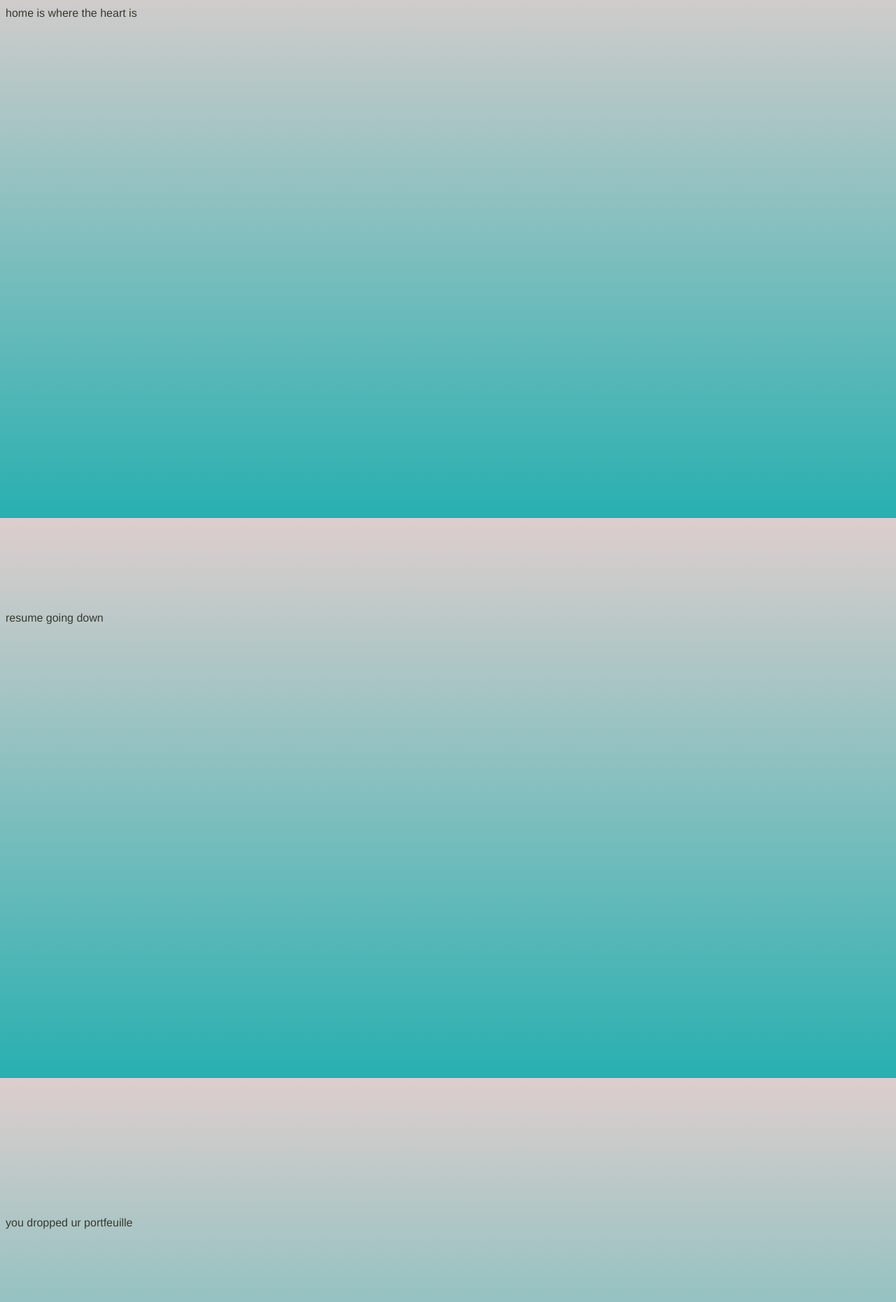
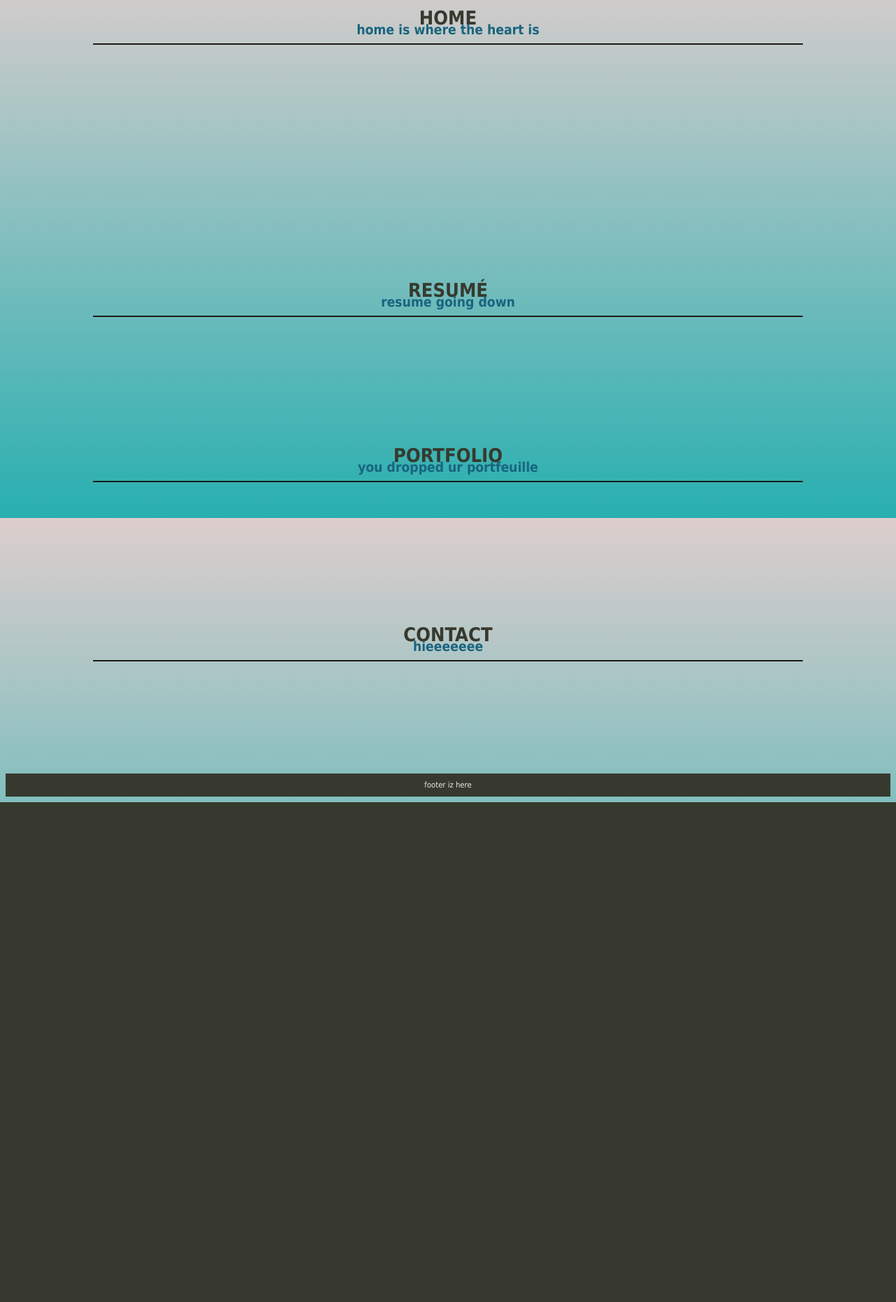
Before and after one commit to terrytini/CS1520-Project, a PHP site: page / in a window 1280 px wide. Shown: the part 60-1920 px from the top of the page at 70% size. After the commit the page ends 1206 px from the top, so only its background shows below. Run offline with PHP 8.4, Linux system fonts and the light colour scheme.

Commit message:
adding headers

```diff
--- a/css/main.css
+++ b/css/main.css
@@ -1,6 +1,6 @@
 html {
   font-size: 1rem;
-  font-family: Helvetica, sans-serif;
+  font-family: Tahoma, sans-serif;
   color: #37392e;
 }
 body {
@@ -39,12 +39,26 @@ nav ul li > a {
   color: #eee5e5;
 }
 /*-----------------------------------------*/
+.horizontal-line {
+  border-color: #37392e;
+  width:80%;
+}
 h1 {
-
+  font-size: 1.7rem;
+  font-weight: bolder;
+  text-align: center;
+  margin-bottom: 0;
+  z-index: 1;
 }
 h2 {
+  margin-top: -10px;
+  margin-bottom: 0;
+  font-size: 1.2rem;
+  text-align: center;
+  color: #19647e;
+  z-index: 2;
+}
 
-}
 
 
 /*footer------------------------------------*/
--- a/index.html
+++ b/index.html
@@ -20,40 +20,31 @@
     </header>
 
     <section id="home">
-      home is where the heart is
-      <br /><br /><br /><br /><br /><br /><br /><br />
-      <br /><br /><br /><br /><br /><br /><br /><br />
-      <br /><br /><br /><br /><br /><br /><br /><br />
-      <br /><br /><br /><br /><br /><br /><br /><br />
+      <h1>HOME</h1>
+      <h2>home is where the heart is</h2>
+      <hr class="horizontal-line">
       <br /><br /><br /><br /><br /><br /><br /><br />
       <br /><br /><br /><br /><br /><br /><br /><br />
     </section>
 
     <section id="resume">
-      resume going down
-      <br /><br /><br /><br /><br /><br /><br /><br />
-      <br /><br /><br /><br /><br /><br /><br /><br />
-      <br /><br /><br /><br /><br /><br /><br /><br />
-      <br /><br /><br /><br /><br /><br /><br /><br />
-      <br /><br /><br /><br /><br /><br /><br /><br />
+      <h1>RESUM&Eacute;</h1>
+      <h2>resume going down</h2>
+      <hr class="horizontal-line">
       <br /><br /><br /><br /><br /><br /><br /><br />
     </section>
 
     <section id="portfolio">
-      you dropped ur portfeuille
+      <h1>PORTFOLIO</h1>
+      <h2>you dropped ur portfeuille</h2>
+      <hr class="horizontal-line">
       <br /><br /><br /><br /><br /><br /><br /><br /><br />
-      <br /><br /><br /><br /><br /><br /><br /><br />
-      <br /><br /><br /><br /><br /><br /><br /><br />
-      <br /><br /><br /><br /><br /><br /><br /><br />
-      <br /><br /><br /><br /><br /><br /><br /><br />
-      <br /><br /><br /><br /><br /><br /><br /><br />
     </section>
 
     <section id="contact">
-      hieeeeeee
-      <br /><br /><br /><br /><br /><br /><br /><br />
-      <br /><br /><br /><br /><br /><br /><br /><br />
-      <br /><br /><br /><br /><br /><br /><br /><br />
+      <h1>CONTACT</h1>
+      <h2>hieeeeeee</h2>
+      <hr class="horizontal-line">
       <br /><br /><br /><br /><br /><br /><br /><br />
     </section>
 
```
